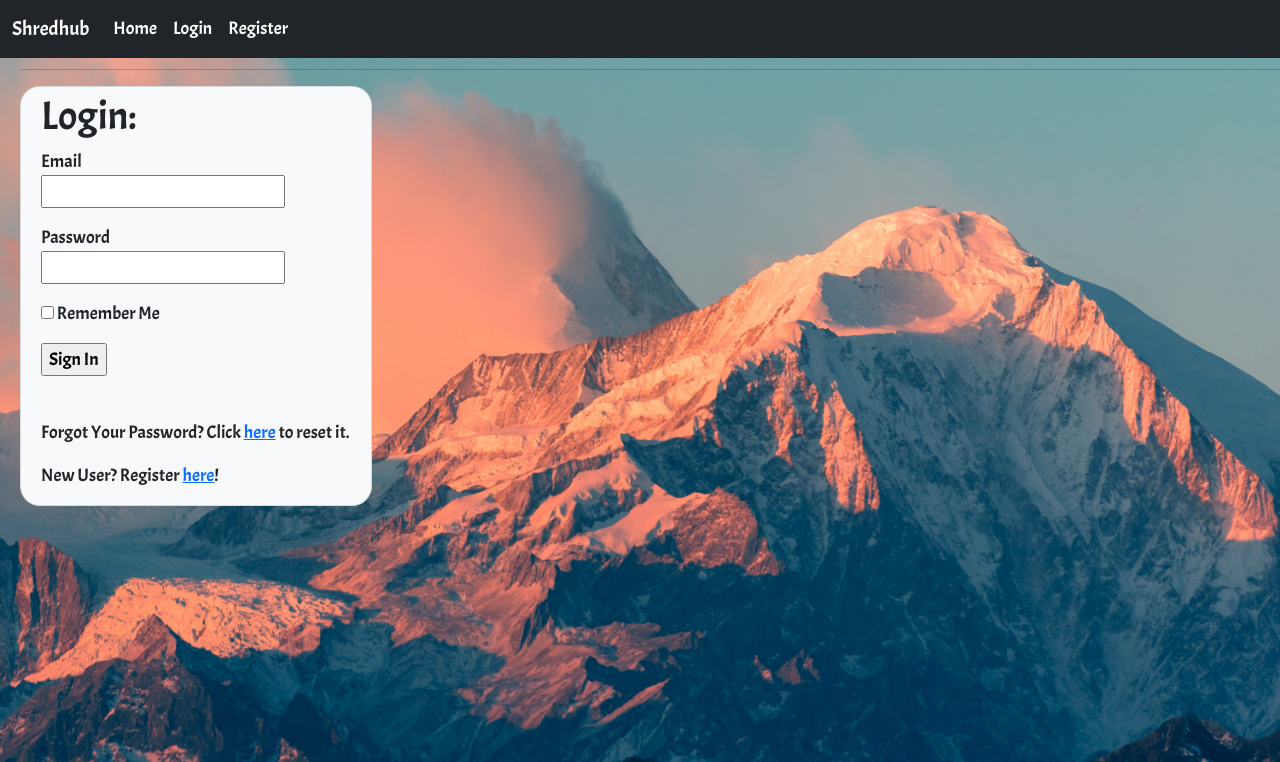
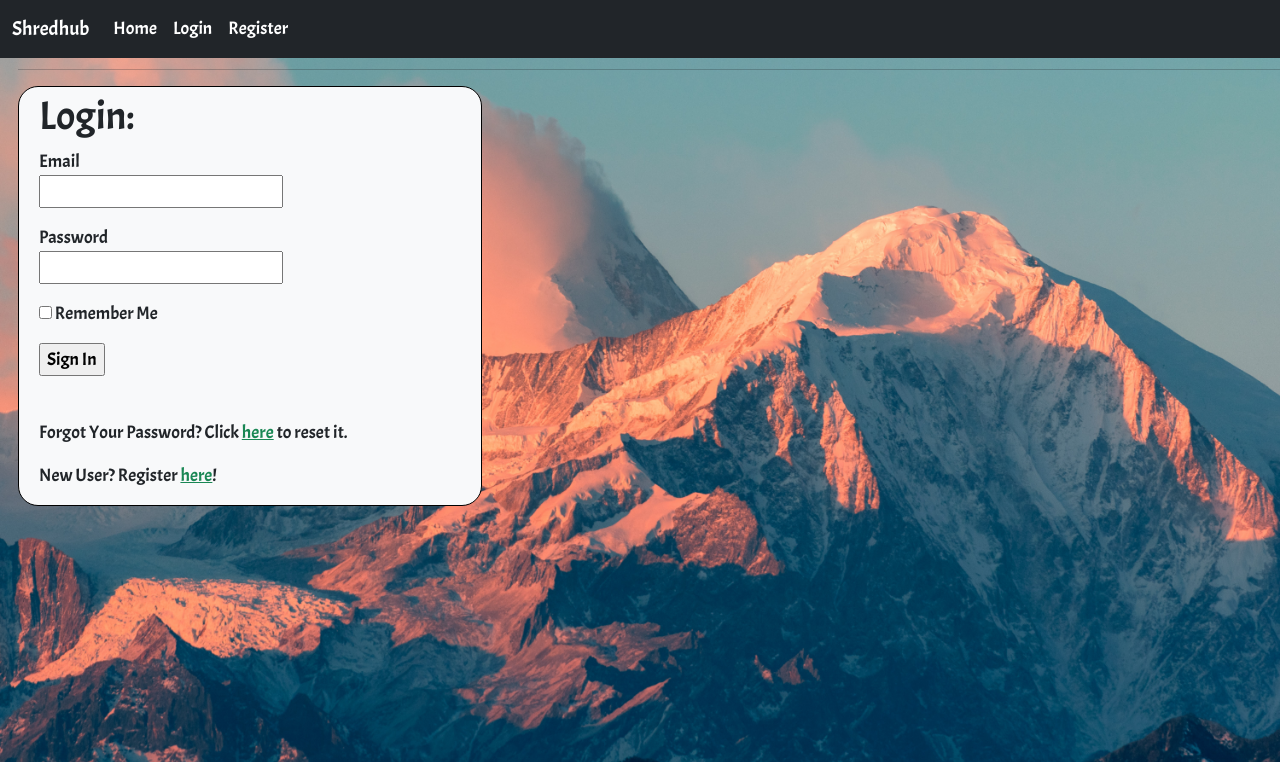
Before and after one commit to tvaroglu/shredhub, a Flask app: page /login in a window 1280 px wide. Shown: the part 1-763 px from the top of the page. Run offline with Flask 2, Linux system fonts and the light colour scheme.

Commit message:
Add uniform max width to card-custom class

```diff
--- a/app/templates/_post.html
+++ b/app/templates/_post.html
@@ -1,7 +1,7 @@
     <table>
         <tr valign="center">
             <td width="2em;">
-              <img style="border-radius:40%; padding-right:10px;" src="{{ post.author.avatar(36) }}">
+              <img class="user-avatar" src="{{ post.author.avatar(36) }}">
             </td>
             <td>
                 <a href="{{ url_for('user', username=post.author.username) }}">
--- a/app/templates/base.html
+++ b/app/templates/base.html
@@ -22,12 +22,30 @@
           background-attachment: fixed;
           font-family: 'Acme';
           font-size: 1.125em;
-          padding-left: 20px;
+          padding-left: 18px;
+        }
+        a {
+          color: #198754;
+        }
+        a:hover {
+          color: #0dcaf0;
         }
         .card-custom {
-          padding-top:5px;
-          padding-left:20px;
-          border-radius:20px;
+          padding-top: 5px;
+          padding-left: 20px;
+          border-radius: 20px;
+          border: 1px solid black;
+          max-width: 29rem;
+        }
+        .user-avatar {
+          padding-right: 10px;
+          border-radius: 40%;
+        }
+        .flash-custom {
+          list-style-type: none;
+          color: #6f03fc;
+          -webkit-text-stroke-width: 1px;
+          -webkit-text-stroke-color: black;
         }
       </style>
     </head>
--- a/app/templates/edit_profile.html
+++ b/app/templates/edit_profile.html
@@ -1,7 +1,7 @@
 {% extends "base.html" %}
 
 {% block content %}
-  <div class="card text-dark bg-light mb-3 card-custom" style="max-width:22rem;">
+  <div class="card text-dark bg-light mb-3 card-custom">
     <h1>Edit Profile:</h1>
     <form action="" method="post">
         {{ form.hidden_tag() }}
--- a/app/templates/index.html
+++ b/app/templates/index.html
@@ -1,7 +1,7 @@
 {% extends "base.html" %}
 
 {% block content %}
-  <div class="card text-dark bg-light mb-3 card-custom" style="max-width:25rem;">
+  <div class="card text-dark bg-light mb-3 card-custom">
     <h1>Hi, {{ current_user.username }}!</h1>
     {% if form %}
       <form action="" method="post">
--- a/app/templates/login.html
+++ b/app/templates/login.html
@@ -1,7 +1,7 @@
 {% extends "base.html" %}
 
 {% block content %}
-  <div class="card text-dark bg-light mb-3 card-custom" style="max-width:22rem;">
+  <div class="card text-dark bg-light mb-3 card-custom">
     <h1>Login:</h1>
     <form action="" method="post" novalidate>
         {{ form.hidden_tag() }}
--- a/app/templates/register.html
+++ b/app/templates/register.html
@@ -1,7 +1,7 @@
 {% extends "base.html" %}
 
 {% block content %}
-  <div class="card text-dark bg-light mb-3 card-custom" style="max-width:22rem;">
+  <div class="card text-dark bg-light mb-3 card-custom">
     <h1>Registration:</h1>
     <form action="" method="post">
         {{ form.hidden_tag() }}
--- a/app/templates/reset_password.html
+++ b/app/templates/reset_password.html
@@ -1,7 +1,7 @@
 {% extends "base.html" %}
 
 {% block content %}
-  <div class="card text-dark bg-light mb-3 card-custom" style="max-width:22rem;">
+  <div class="card text-dark bg-light mb-3 card-custom">
     <h1>Reset Your Password</h1>
     <form action="" method="post">
         {{ form.hidden_tag() }}
--- a/app/templates/reset_password_request.html
+++ b/app/templates/reset_password_request.html
@@ -1,7 +1,7 @@
 {% extends "base.html" %}
 
 {% block content %}
-  <div class="card text-dark bg-light mb-3 card-custom" style="max-width:22rem;">
+  <div class="card text-dark bg-light mb-3 card-custom">
     <h1>Reset Password</h1>
     <form action="" method="post">
         {{ form.hidden_tag() }}
--- a/app/templates/user.html
+++ b/app/templates/user.html
@@ -1,10 +1,10 @@
 {% extends "base.html" %}
 
 {% block content %}
-  <div class="card text-dark bg-light mb-3 card-custom" style="max-width:30rem;">
+  <div class="card text-dark bg-light mb-3 card-custom">
     <table>
         <tr valign="center">
-            <td><img style="border-radius:40%; padding-right:10px;" src="{{ user.avatar(128) }}"></td>
+            <td><img class="user-avatar" src="{{ user.avatar(128) }}"></td>
             <td>
               <h1>Shredder: {{ user.username }}</h1>
               {% if user.about_me %}<p>About Me: {{ user.about_me }}</p>{% endif %}
```
Also changed, not shown: other parts of app/templates/base.html (+1 -1 lines), 1 other file.
